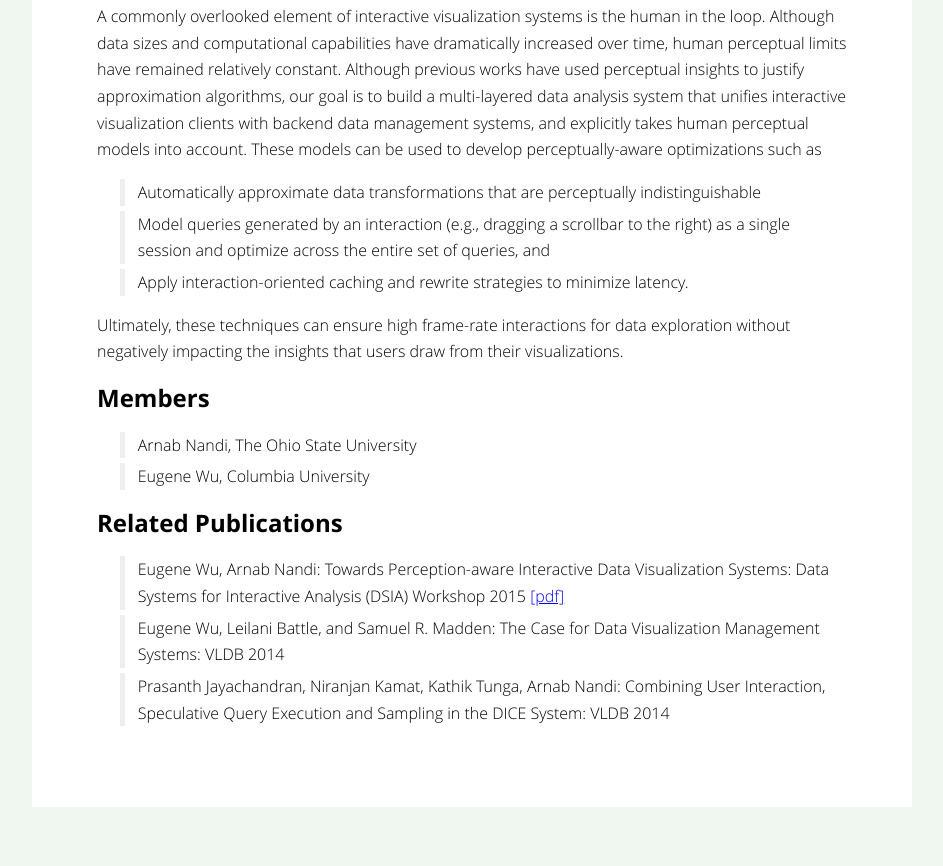
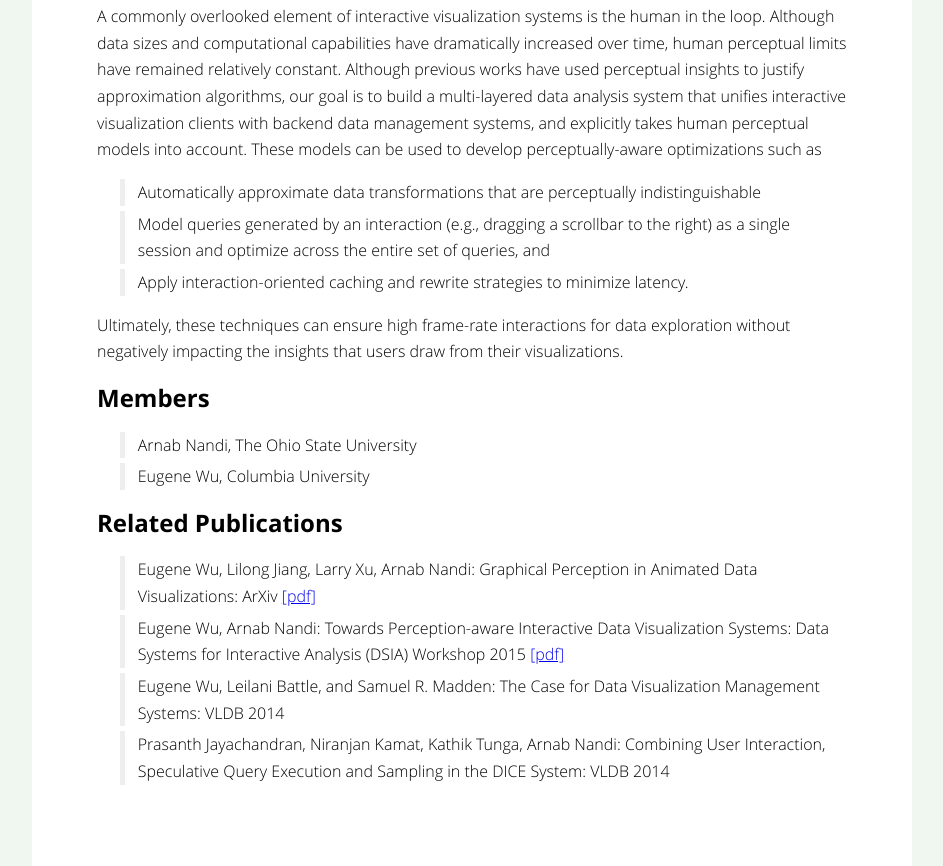
Before and after one commit to arnabdotorg/perceptvis.github.io, a plain HTML site: page index.html in a window 1280 px wide. Shown: the part 407-1273 px from the top of the page, without its empty margins (168-1111 px from the left). Before the commit the page ends 1214 px from the top, so only its background shows below. Drawn offline with Linux system fonts and the light colour scheme.

Commit message:
added arxiv paper

```diff
--- a/index.html
+++ b/index.html
@@ -102,6 +102,8 @@ visualizations.
 
 <h2>Related Publications</h2>
 <ul>
+    <li>Eugene Wu, Lilong Jiang, Larry Xu, Arnab Nandi: Graphical Perception in Animated Data Visualizations:
+        ArXiv <a href="http://arxiv.org/pdf/1604.00080v1">[pdf]</a></li>
     <li>Eugene Wu, Arnab Nandi: Towards Perception-aware Interactive Data Visualization Systems: Data Systems for Interactive
         Analysis (DSIA) Workshop 2015 <a href="./wu_nandi_dsia15.pdf">[pdf]</a></li>
     <li>Eugene Wu, Leilani Battle, and Samuel R. Madden: The Case for Data Visualization Management Systems: VLDB 2014</li>
```
